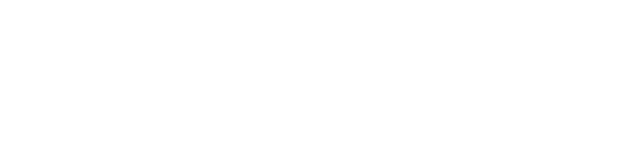
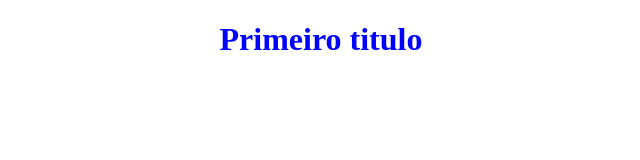
Before and after one commit to guilhermesiqueira/learn-git-js-electron, a plain HTML site: page index.html in a window 1280 px wide. Shown: the whole page, without its empty margins (319-959 px from the left). Drawn offline with Linux system fonts and the light colour scheme.

Commit message:
Create the title index.html

```diff
--- a/index.css
+++ b/index.css
@@ -0,0 +1,4 @@
+.primeiro-titulo{
+    color: blue;
+    text-align: center;
+}
--- a/index.html
+++ b/index.html
@@ -9,6 +9,7 @@
   <script src="./main.js"></script>
 </head>
 <body>
+    <h1 class="primeiro-titulo">Primeiro titulo</h1>
 
 </body>
 </html>
```
